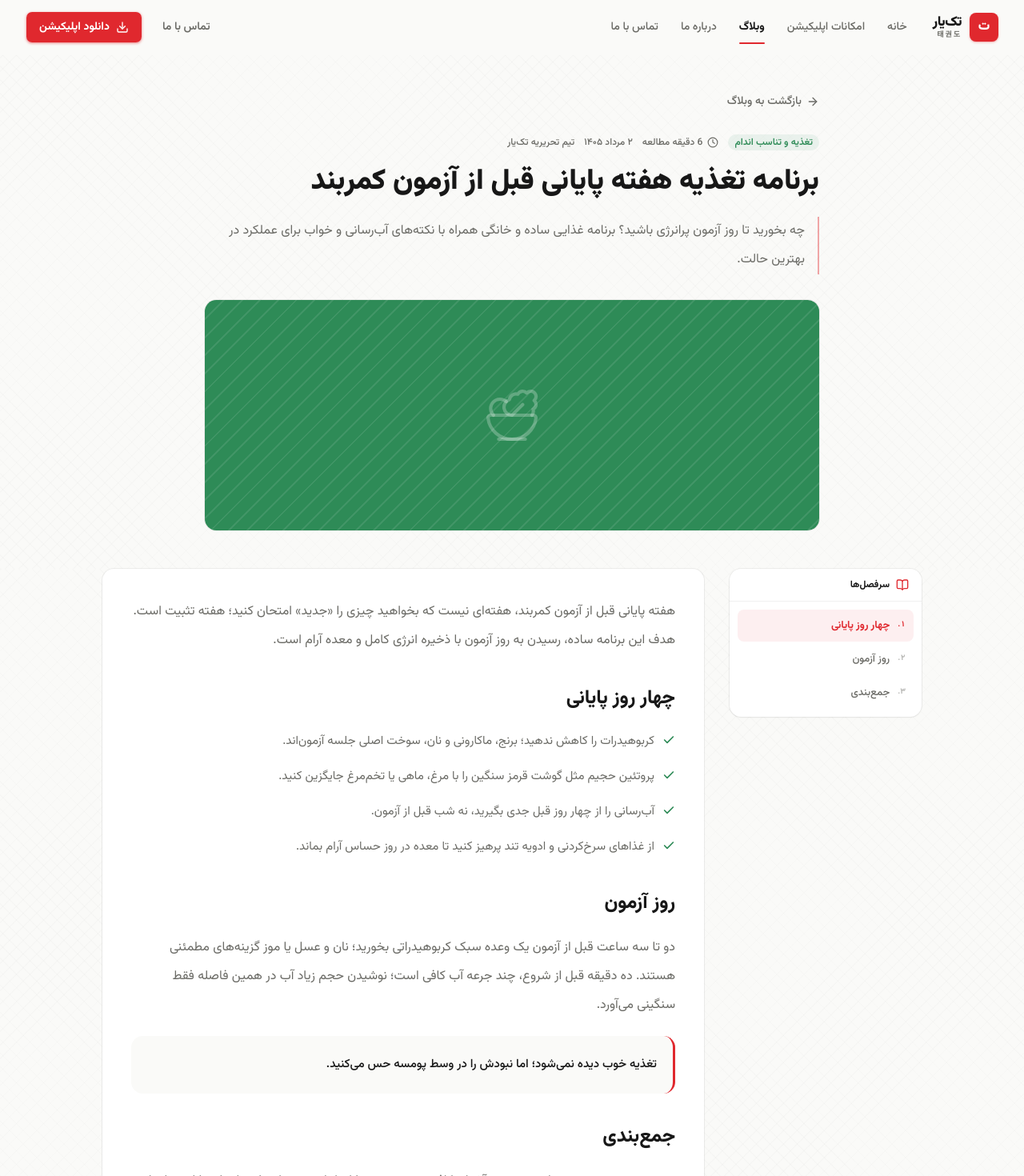
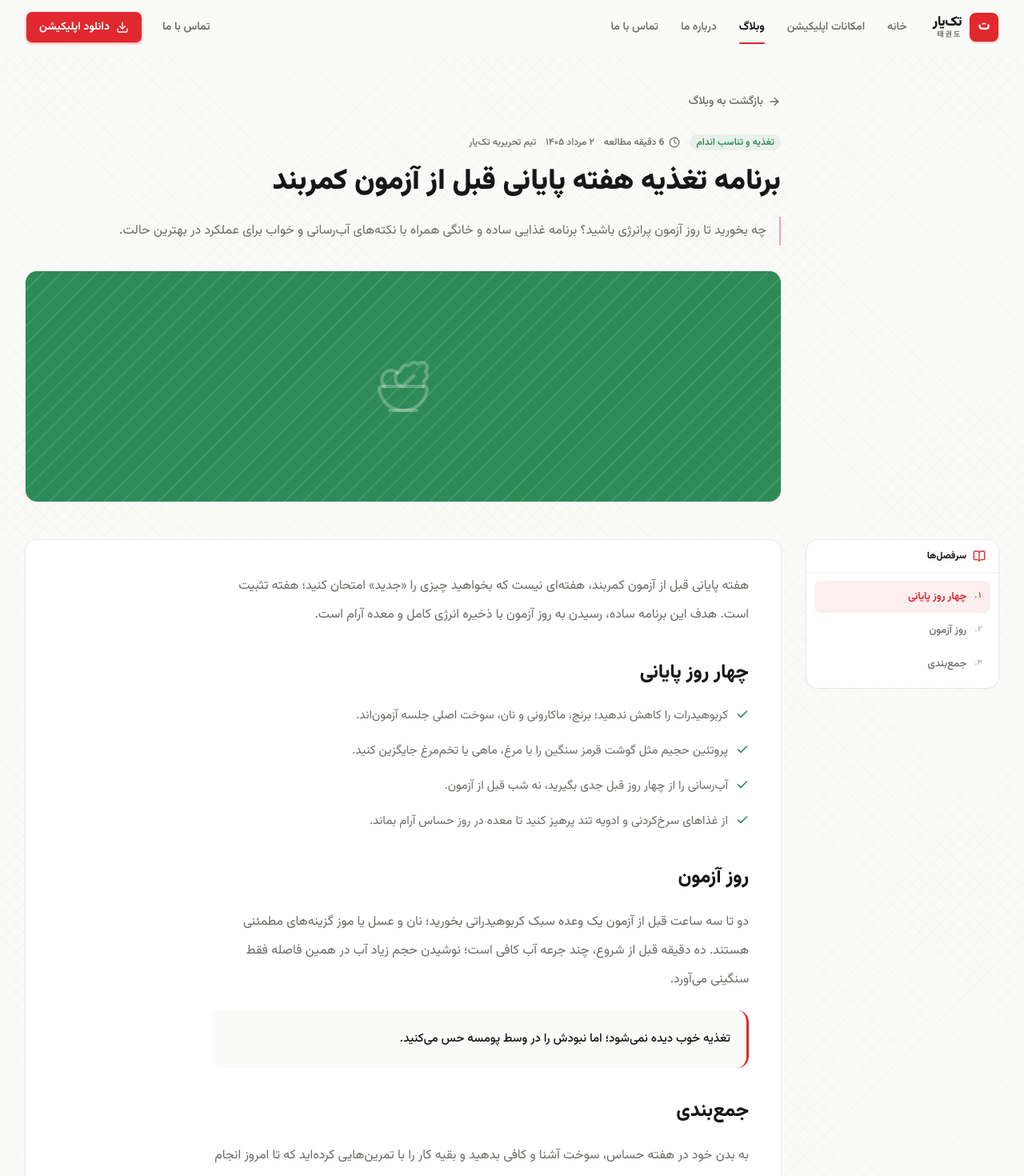
Before and after one commit to MostafaMemari/taekyar-web, a Next.js app: page /blog/belt-test-week-nutrition-plan in a window 1280 px wide. Shown: the top 1470 px of the page at 80% size. Built offline with nearby package versions, Linux system fonts and the light colour scheme.

Commit message:
feat: add TocGrid component for improved layout and refactor PostPage structure

```diff
--- a/app/blog/[slug]/page.tsx
+++ b/app/blog/[slug]/page.tsx
@@ -37,6 +37,20 @@ export async function generateMetadata({
   return { title: post.title, description: post.excerpt };
 }
 
+function TocGrid({
+  children,
+  className,
+}: {
+  children: React.ReactNode;
+  className?: string;
+}) {
+  return (
+    <div className={cn("grid gap-8", POST_LAYOUT.tocColumns, className)}>
+      {children}
+    </div>
+  );
+}
+
 export default async function PostPage({ params }: PostPageProps) {
   const { slug } = await params;
   const post = blogPosts.find((item) => item.slug === slug);
@@ -54,22 +68,21 @@ export default async function PostPage({ params }: PostPageProps) {
 
   return (
     <>
+      {/* Article header — its title aligns with the article card below */}
       <Section className="pb-0 sm:pb-0 lg:pb-0">
-        <div className={cn("mx-auto", POST_LAYOUT.headerWidth)}>
-          <Reveal>
-            <PostHeader post={post} />
-          </Reveal>
-        </div>
+        <TocGrid>
+          <div aria-hidden="true" className="hidden lg:block" />
+          <div className="min-w-0">
+            <Reveal>
+              <PostHeader post={post} />
+            </Reveal>
+          </div>
+        </TocGrid>
       </Section>
 
+      {/* Body: sticky TOC + article card + related posts */}
       <Section containerClassName="pt-0 sm:pt-0 lg:pt-0">
-        <div
-          className={cn(
-            "mx-auto grid gap-8",
-            POST_LAYOUT.bodyWidth,
-            POST_LAYOUT.tocColumns
-          )}
-        >
+        <TocGrid className="items-start">
           <aside className="hidden self-stretch lg:block">
             <TableOfContents items={headings} />
           </aside>
@@ -85,9 +98,10 @@ export default async function PostPage({ params }: PostPageProps) {
               <RelatedPosts posts={relatedPosts} />
             </Reveal>
           </div>
-        </div>
+        </TocGrid>
 
-        <div className={cn("mx-auto mt-10 sm:mt-12", POST_LAYOUT.bodyWidth)}>
+        {/* Contact CTA — full global container width */}
+        <div className="mt-10 sm:mt-12">
           <Reveal delay={120}>
             <ContactBanner
               title={POST_CONTACT_CTA.title}
--- a/components/blog/article-content.tsx
+++ b/components/blog/article-content.tsx
@@ -31,8 +31,10 @@ interface ArticleContentProps {
 
 export function ArticleContent({ post, blocks }: ArticleContentProps) {
   return (
-    <div className={cn(SURFACE_CARD, "p-5 sm:p-7 lg:p-9")}>
-      <PostBody blocks={blocks} />
+    <div className={cn(SURFACE_CARD, "p-5 sm:p-7 lg:p-10")}>
+      <div className="max-w-2xl">
+        <PostBody blocks={blocks} />
+      </div>
       <PostTags tags={post.tags} />
     </div>
   );
--- a/components/blog/post-config.ts
+++ b/components/blog/post-config.ts
@@ -1,6 +1,4 @@
 export const POST_LAYOUT = {
-  headerWidth: "max-w-3xl",
-  bodyWidth: "max-w-5xl",
   tocColumns: "lg:grid-cols-[15rem_minmax(0,1fr)]",
 } as const;
 
--- a/components/blog/post-header.tsx
+++ b/components/blog/post-header.tsx
@@ -59,7 +59,7 @@ export function PostHeader({ post }: { post: BlogPost }) {
 
       <PostMeta post={post} />
 
-      <h1 className="mt-4 text-[1.75rem] font-black leading-[1.4] sm:text-4xl sm:leading-[1.3]">
+      <h1 className="mt-4 max-w-2xl text-[1.75rem] font-black leading-[1.4] sm:text-4xl sm:leading-[1.3]">
         {post.title}
       </h1>
 
```
